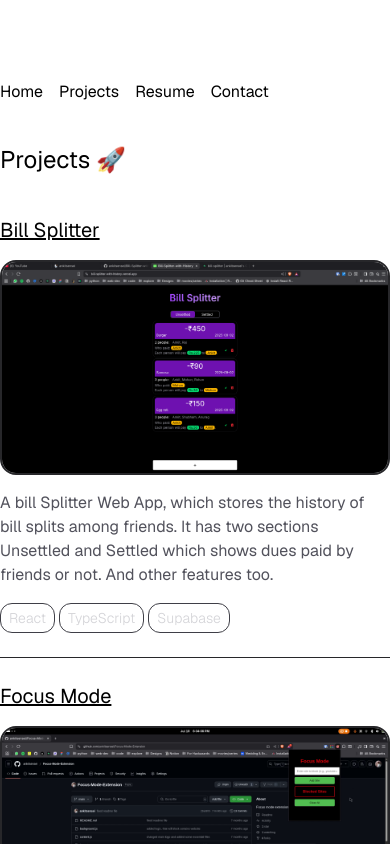
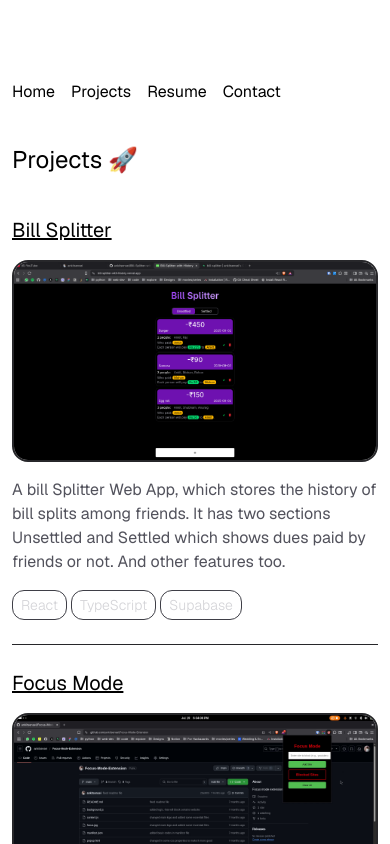
Before and after one commit to ankitsensei/ankitbhagat-portfolio, a React (Vite) app: page /projects in a window 390 px wide. Shown: the top 844 px of the page. Built offline with nearby package versions, Linux system fonts and the light colour scheme; a web font is replaced by a local one.

Commit message:
Responsive for mobile

```diff
--- a/src/App.tsx
+++ b/src/App.tsx
@@ -9,7 +9,7 @@ const App = () => {
   return (
     <ThemeProvider>
       <motion.div
-        className=" bg-white dark:bg-black w-full h-full text-black dark:text-white">
+        className=" bg-white dark:bg-black w-full h-full text-black dark:text-white px-3">
         <div className='h-full flex flex-col pt-20 w-full max-w-2xl mx-auto font-geist'>
           <Home />
         </div>
--- a/src/pages/Contact.tsx
+++ b/src/pages/Contact.tsx
@@ -3,7 +3,7 @@ import Navbar from "../components/Navbar"
 
 const Contact = () => {
   return (
-    <div className='h-screen flex flex-col w-full mx-auto pt-20 font-geist bg-white dark:bg-black text-black dark:text-white'>
+    <div className='h-screen flex flex-col w-full mx-auto px-3 pt-20 font-geist bg-white dark:bg-black text-black dark:text-white'>
       <div className='h-full flex flex-col mx-auto max-w-2xl'>
         <Navbar />
         <Connect />
--- a/src/pages/Projects.tsx
+++ b/src/pages/Projects.tsx
@@ -24,7 +24,7 @@ const Projects = () => {
   }, []);
 
   return (
-    <div className='h-full flex flex-col w-full mx-auto pt-20 font-geist bg-white dark:bg-black text-black dark:text-white'>
+    <div className='h-full flex flex-col w-full mx-auto px-3 pt-20 font-geist bg-white dark:bg-black text-black dark:text-white'>
       <div className='max-w-2xl h-full flex flex-col justify-between mx-auto'>
         <Navbar />
         <motion.div
```
